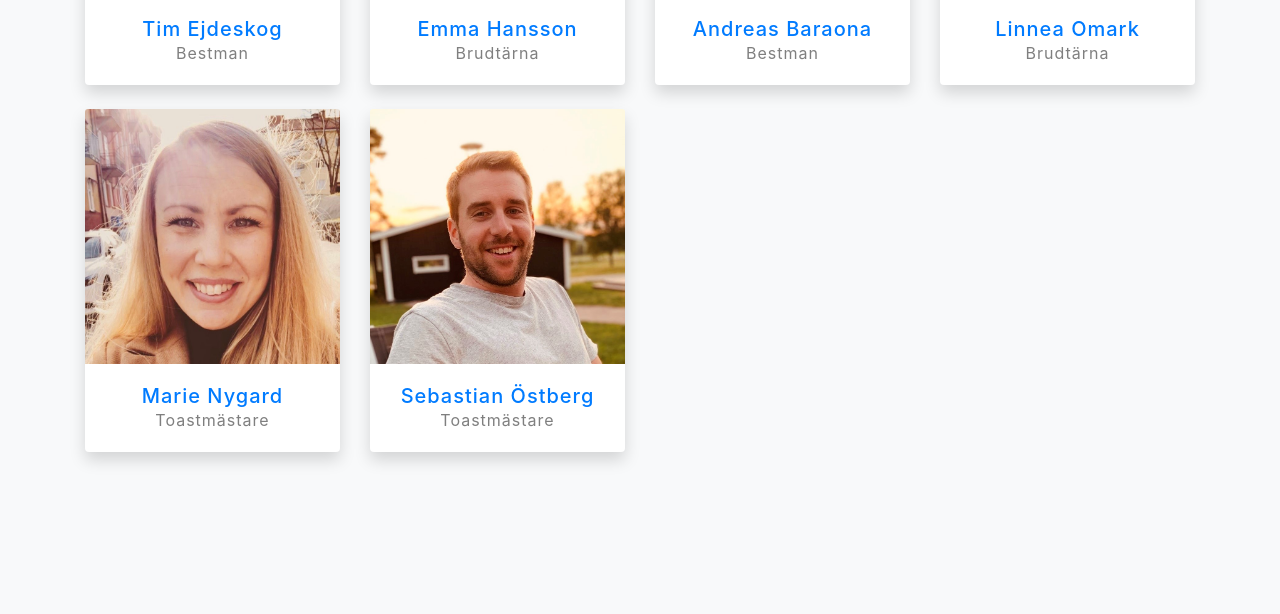
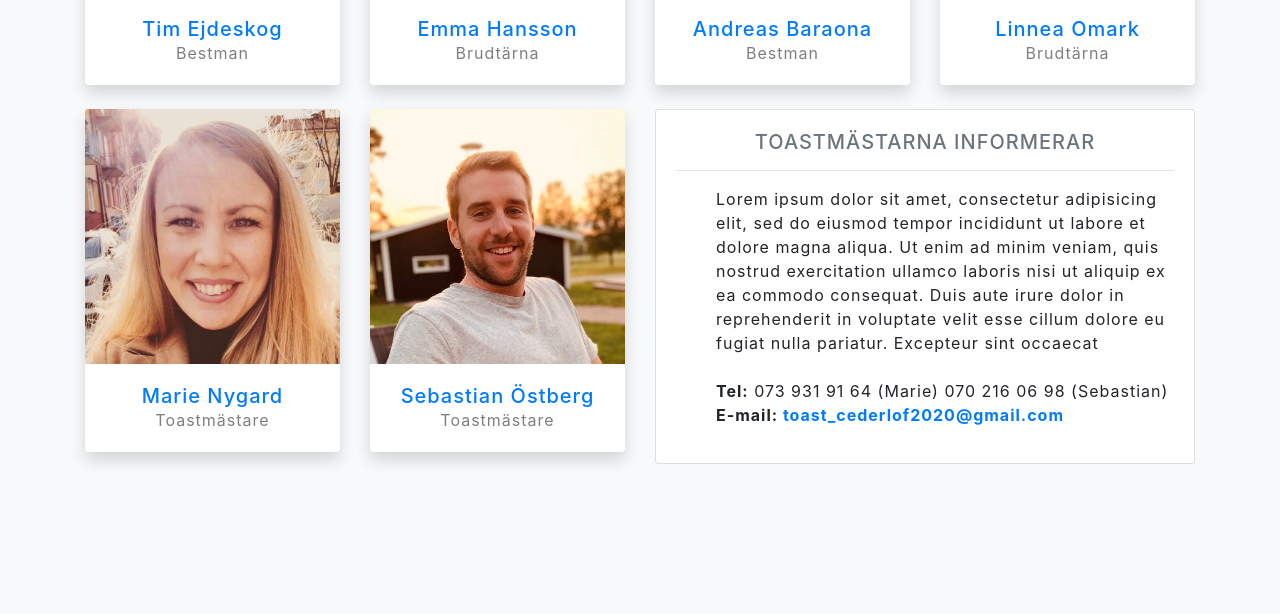
Before and after one commit to cederlof2020/cederlof2020.github.io, a website with bundled scripts: page index2.html in a window 1280 px wide. Shown: the part 3382-3996 px from the top of the page. Built offline with nearby package versions, Linux system fonts and the light colour scheme.

Commit message:
Add files via upload

```diff
--- a/index2.html
+++ b/index2.html
@@ -285,7 +285,32 @@
         </div>
       </div>
     </div>
+
+
+      <div class="col-lg-6">
+        <div class="card mb-5 mb-lg-4">
+          <div class="card-body">
+            <h5 class="card-title text-muted text-uppercase text-center">Toastmästarna informerar</h5>
+            <hr>
+            <ul class="fa-ul">
+              <li>Lorem ipsum dolor sit amet, consectetur adipisicing elit, sed do eiusmod
+              tempor incididunt ut labore et dolore magna aliqua. Ut enim ad minim veniam,
+              quis nostrud exercitation ullamco laboris nisi ut aliquip ex ea commodo
+              consequat. Duis aute irure dolor in reprehenderit in voluptate velit esse
+              cillum dolore eu fugiat nulla pariatur. Excepteur sint occaecat  </li>
+              <br>
+              <li><b>Tel:</b> 073 931 91 64 (Marie) 070 216 06 98 (Sebastian)</li>
+              <b>E-mail: <a href="mailto:marie@gmail.com">toast_cederlof2020@gmail.com</a> </b>
+            </ul>
+
+          </div>
+        </div>
+      </div>
+
   </div>
+
+
+
 
 
 
```
